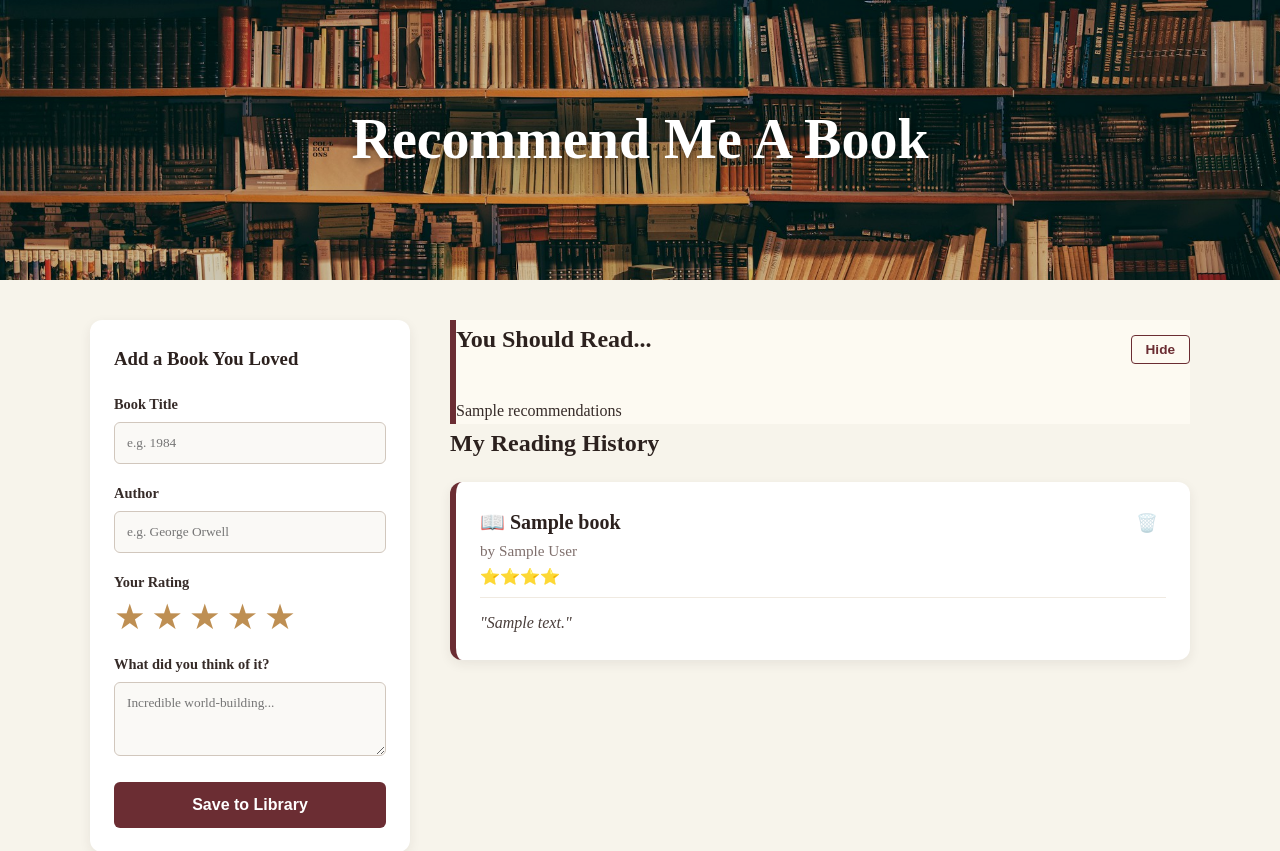
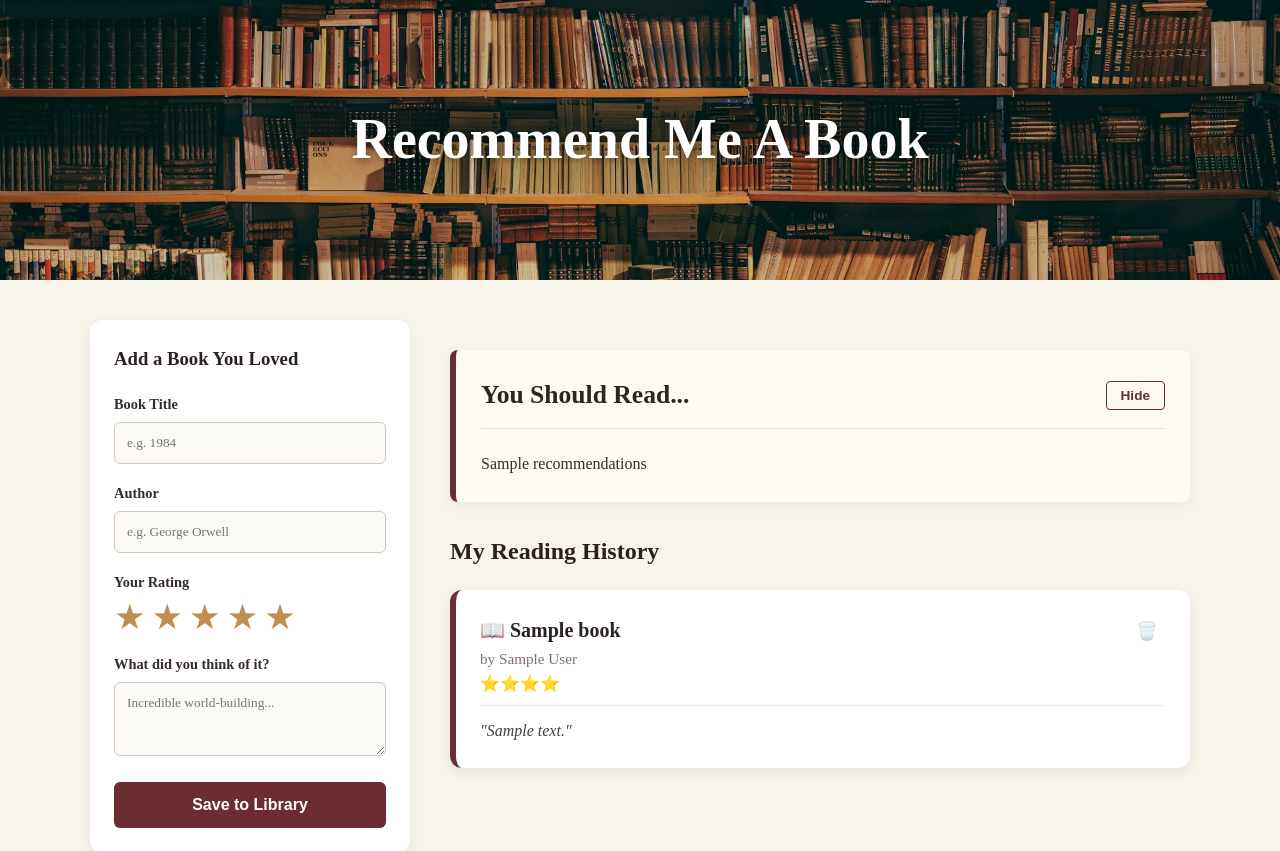
Before and after one commit to 24092bhs/book-recommendation-website, a Flask app: template templates/index.html in a window 1280 px wide. Shown: the top 851 px of the page. Run offline with Flask 3, Linux system fonts and the light colour scheme; the template is opened without the code that fills it: most values are stand-ins (such as "Sample title", 1, 10 or a date in 2020); some libraries are stand-ins or nearby versions; some web fonts are replaced.

Commit message:
fixed the ai layout and hide button!

```diff
--- a/static/style.css
+++ b/static/style.css
@@ -144,22 +144,110 @@ input[type="text"]:focus, textarea:focus {
 }
 
 /* ==========================================================================
-   6. OUTPUT COMPONENTS
+   6. OUTPUT COMPONENTS (AI RECOMMENDATIONS FIX)
    ========================================================================== */
-/* Custom AI Container - Now matching your theme */
+
+/* The Main Parchment Box Container */
 .recommendations-container {
-    background: rgb(253, 250, 242); /* Softer parchment tone instead of harsh blue */
-    border-left: 6px solid #6B2D33; /* Classic library gold accent */
+    background: rgb(253, 250, 242);
+    border-left: 6px solid #6B2D33;   /* Your signature burgundy accent */
+    padding: 25px;                  /* Gives the content plenty of room to breathe */
+    border-radius: 8px;             /* Smooths out the harsh sharp corners */
+    margin-top: 30px;               /* Pushes it safely away from components above */
+    margin-bottom: 30px;
+    box-shadow: 0 4px 15px rgba(0, 0, 0, 0.05); /* Adds a premium, soft layer depth */
 }
 
-.rec-html-content ul {
-    padding-left: 20px;
+/* Header & Hide Button Row Alignment */
+.ai-title-row {
+    display: flex;
+    justify-content: space-between;
+    align-items: center;
+    margin-bottom: 22px;
+    border-bottom: 1px solid rgba(107, 45, 51, 0.15); /* Elegant divider line */
+    padding-bottom: 12px;
 }
 
-.rec-html-content li {
-    margin-bottom: 10px;
+.ai-title-row h2 {
+    margin: 0;
+    color: #2C2523;                 /* Deep espresso tone */
+    font-size: 1.6rem;
+    font-weight: 700;
 }
 
+/* Beautiful White Recommendation Cards on Parchment Background */
+.rec-book-card {
+    display: flex;
+    gap: 20px;
+    background: #ffffff;            /* Pure white stands out beautifully on parchment */
+    padding: 20px;
+    margin-bottom: 20px;
+    border-radius: 8px;
+    box-shadow: 0 2px 8px rgba(0, 0, 0, 0.04);
+    align-items: flex-start;
+    border: 1px solid rgba(74, 59, 50, 0.08); /* Extremely soft outer frame */
+}
+
+/* Prevents an extra blank space gap after the final book card */
+.rec-book-card:last-child {
+    margin-bottom: 0;
+}
+
+/* Book Cover Sizing */
+.rec-cover {
+    width: 100px;
+    height: 150px;
+    object-fit: cover;
+    border-radius: 4px;
+    box-shadow: 2px 2px 8px rgba(0, 0, 0, 0.12);
+    background-color: #fcfcfc;
+}
+
+/* Details Typography */
+.rec-details {
+    flex: 1;
+}
+
+.rec-details h3 {
+    margin-top: 0;
+    margin-bottom: 8px;
+    color: #6B2D33;                 /* Book titles stand out in Burgundy */
+    font-size: 1.3rem;
+}
+
+.rec-details p {
+    margin: 6px 0;
+    color: #4A3B32;                 /* Soft dark brown for easy reading */
+    font-size: 0.95rem;
+    line-height: 1.5;
+}
+
+/* Clean UI Style for the Hide Button */
+#close-rec-btn {
+    background-color: transparent;
+    border: 1px solid #6B2D33;
+    color: #6B2D33;
+    padding: 6px 14px;
+    border-radius: 4px;
+    font-size: 0.85rem;
+    font-weight: 600;
+    cursor: pointer;
+    transition: all 0.2s ease-in-out;
+}
+
+#close-rec-btn:hover {
+    background-color: #6B2D33;
+    color: #ffffff;
+}
+
+/* Responsive Mobile Layout Fix */
+@media (max-width: 600px) {
+    .rec-book-card {
+        flex-direction: column;
+        align-items: center;
+        text-align: center;
+    }
+}
 /* Reading History Cards */
 .book-card {
     border-left: 6px solid #6B2D33;
@@ -363,39 +451,3 @@ input[type="text"]:focus, textarea:focus {
     margin-bottom: 8px;
     color: #2c3e50;
 }
-
-/* Make it responsive: Stack vertically on small mobile screens */
-@media (max-width: 600px) {
-    .rec-book-card {
-        flex-direction: column;
-        align-items: center;
-        text-align: center;
-    }
-}
-
-/* Container to sit the header and the button side-by-side */
-.ai-title-row {
-    display: flex;
-    justify-content: space-between;
-    align-items: center;
-    margin-bottom: 20px;
-}
-
-/* Elegant Burgundy Outline Style */
-#close-rec-btn {
-    background-color: transparent;
-    border: 1px solid #6B2D33; /* Matches your primary accent */
-    color: #6B2D33;
-    padding: 6px 14px;
-    border-radius: 4px;
-    font-size: 0.85rem;
-    font-weight: 600;
-    cursor: pointer;
-    transition: all 0.2s ease-in-out;
-}
-
-/* Smooth inverse color animation on hover */
-#close-rec-btn:hover {
-    background-color: #6B2D33;
-    color: #ffffff;
-}
--- a/templates/index.html
+++ b/templates/index.html
@@ -59,14 +59,13 @@
         <main class="main-content">
 
             {% if recommendations %}
-            <div class="recommendations-container" id="ai-recommendations-wrapper">
-
+           <div class="recommendations-container">
                 <div class="ai-title-row">
                     <h2>You Should Read...</h2>
-                    <button id="close-rec-btn" onclick="hideRecommendations()">Hide</button>
+                    <button id="close-rec-btn" onclick="toggleRecommendations()">Hide</button>
                 </div>
 
-                <div class="ai-content-body">
+                <div id="ai-recommendations-content">
                     {{ recommendations | safe }}
                 </div>
             </div>
@@ -115,7 +114,7 @@
     <script>
     document.addEventListener('DOMContentLoaded', () => {
 
-            // 1. KEEP THIS! This is your original modal pop-up code
+        // 1. Modal pop-up code
         const modal = document.getElementById('confirm-modal');
         const modalMessage = document.getElementById('modal-message');
         const cancelBtn = document.getElementById('modal-cancel-btn');
@@ -147,7 +146,7 @@
         });
 
 
-            // 2. PASTE THIS RIGHT HERE! This is your new star rating code
+        // 2. Star rating code
         const starsContainer = document.getElementById('interactive-stars');
         const stars = document.querySelectorAll('.interactive-star');
         const ratingInput = document.getElementById('rating-score');
@@ -183,15 +182,26 @@
             paintStars(currentSelectedRating);
         });
 
-            function hideRecommendations() {
-                // Locate the container on the page
-                var section = document.getElementById("ai-recommendations-wrapper");
+    }); /* <-- This closes DOMContentLoaded. Nothing inside here can be seen by HTML onclick attributes! */
 
-                // Instantly collapse and hide it from sight
-                section.style.display = "none";
+
+    // 3. GLOBAL SCOPE: This is now sitting out in the open where your HTML button can find it!
+    // THE UPGRADED TOGGLE FUNCTION
+    function toggleRecommendations() {
+        var content = document.getElementById("ai-recommendations-content");
+        var btn = document.getElementById("close-rec-btn");
+
+        // If the books are hidden, reveal them and change button to "Hide"
+        if (content.style.display === "none") {
+            content.style.display = "block";
+            btn.textContent = "Hide";
         }
-
-        });
+        // If the books are visible, collapse them and change button to "Show"
+        else {
+            content.style.display = "none";
+            btn.textContent = "Show";
+        }
+    }
 </script>
 
 </body>
```
Lines whose indentation alone changed are shown as unchanged.
